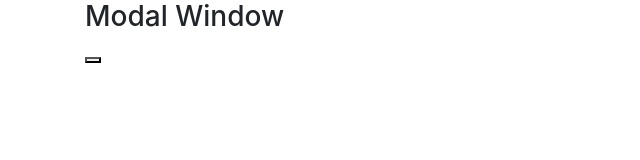
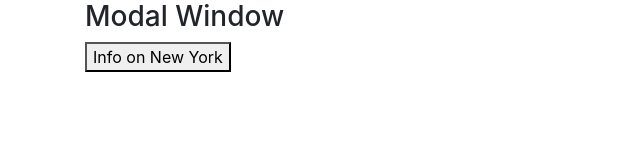
Before and after one commit to JaydenPayne44/2chains, a plain HTML site: page bootstrap_/index.html in a window 1280 px wide. Shown: the whole page, without its empty margins (0-640 px from the left). Drawn offline with nearby package versions, Linux system fonts and the light colour scheme.

Commit message:
Add files via upload

```diff
--- a/bootstrap_/index.html
+++ b/bootstrap_/index.html
@@ -14,7 +14,7 @@
     <div class="container">
       <h3>Modal Window</h3>
       <!-- NOTE: button to open modal window -->
-     <button type="button" name="btn btn-primary" data-toggle="modal" data-target="#myModal"></button>
+     <button type="button" name="btn btn-primary" data-toggle="modal" data-target="#myModal">Info on New York</button>
 <!-- NOTE: the modal -->
 <div class="modal" id="myModal">
   <div class="modal-dialog">
```
